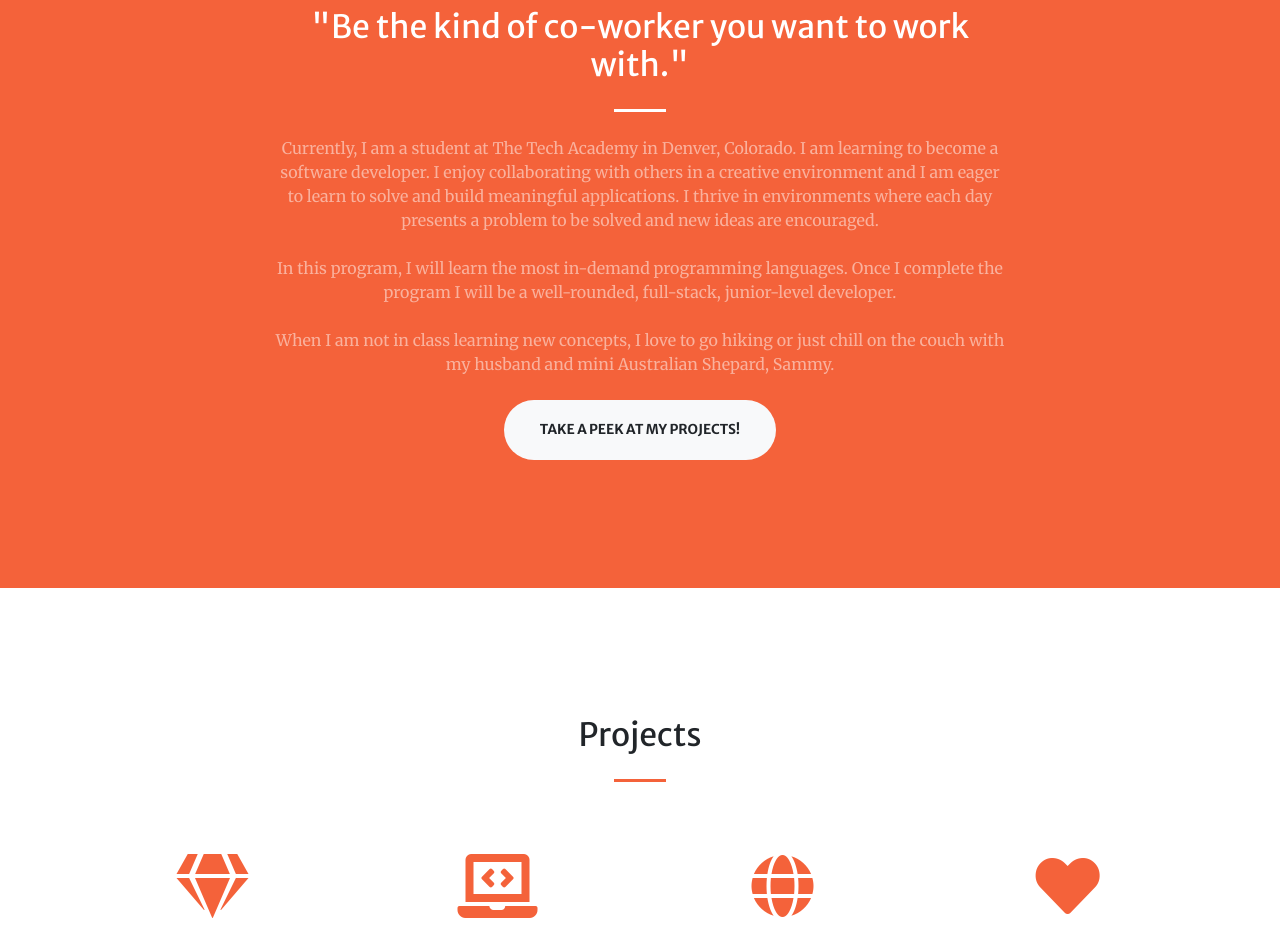
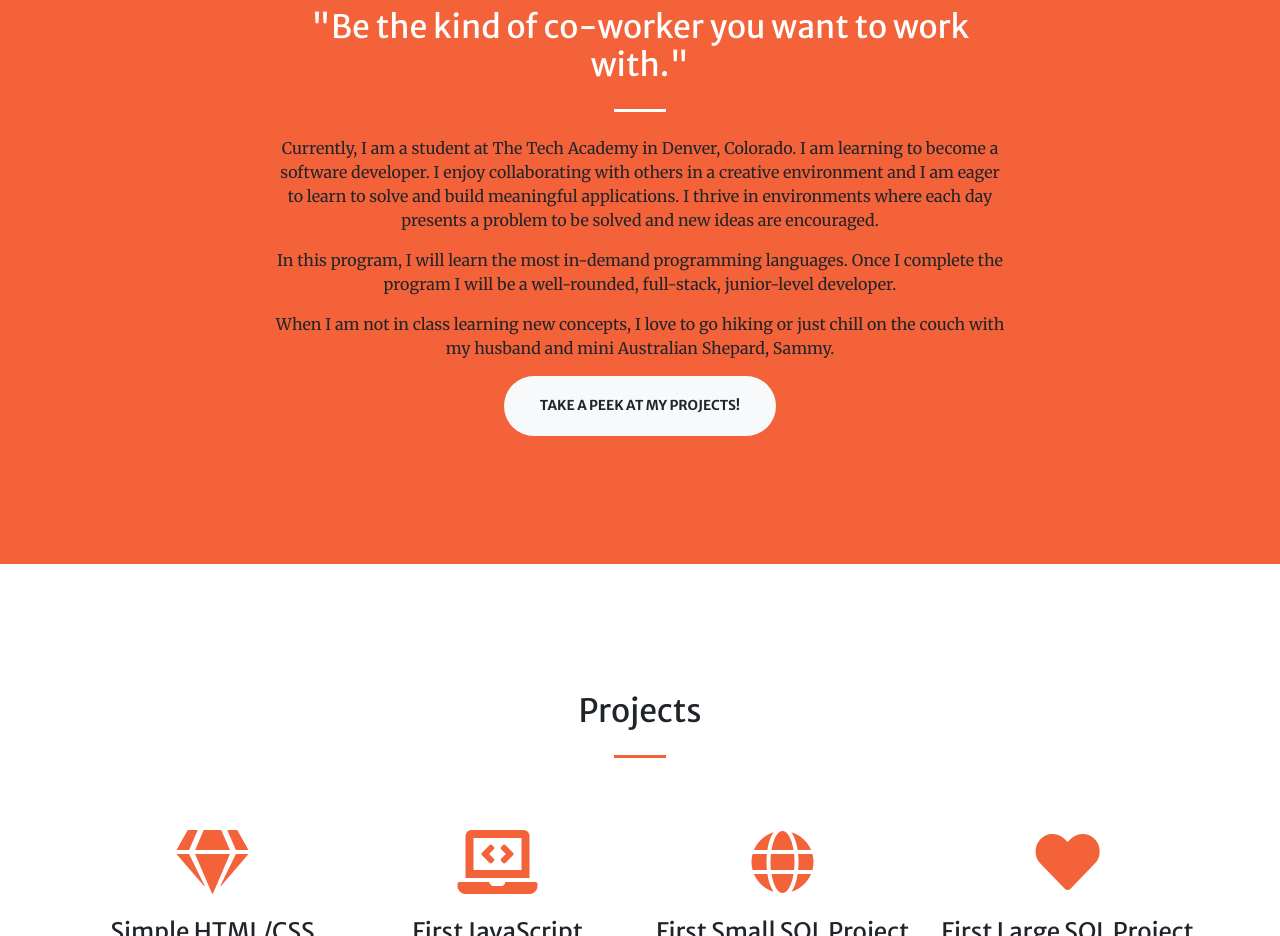
Before and after one commit to marquitah/marquitah.github.io, a website with bundled scripts: page index.html in a window 1280 px wide. Shown: the part 920-1856 px from the top of the page. Built offline with nearby package versions, Linux system fonts and the light colour scheme; files whose address does not match are found by name.

```diff
--- a/index.html
+++ b/index.html
@@ -78,14 +78,14 @@
         <div class="col-lg-8 text-center">
           <h2 class="text-white mt-0">"Be the kind of co-worker you want to work with."</h2>
           <hr class="divider light my-4">
-          <p class="text-white-50 mb-4">Currently, I am a student at The Tech Academy in Denver, Colorado. I am learning to
+          <p>Currently, I am a student at The Tech Academy in Denver, Colorado. I am learning to
             become a software developer. I enjoy collaborating with others in a creative environment and I am eager to learn
             to solve and build meaningful applications. I thrive in environments where each day presents a problem to be solved
             and new ideas are encouraged.
           </p>
-          <p class="text-white-50 mb-4">In this program, I will learn the most in-demand programming languages. Once I complete the program I will be a well-rounded,
+          <p>In this program, I will learn the most in-demand programming languages. Once I complete the program I will be a well-rounded,
             full-stack, junior-level developer.</p>
-          <p class="text-white-50 mb-4">When I am not in class learning new concepts, I love to go hiking or just chill on the couch with my husband and mini Australian Shepard, Sammy.</p>
+          <p>When I am not in class learning new concepts, I love to go hiking or just chill on the couch with my husband and mini Australian Shepard, Sammy.</p>
           <a class="btn btn-light btn-xl js-scroll-trigger" href="#services">Take a peek at my projects!</a>
         </div>
       </div>
```
